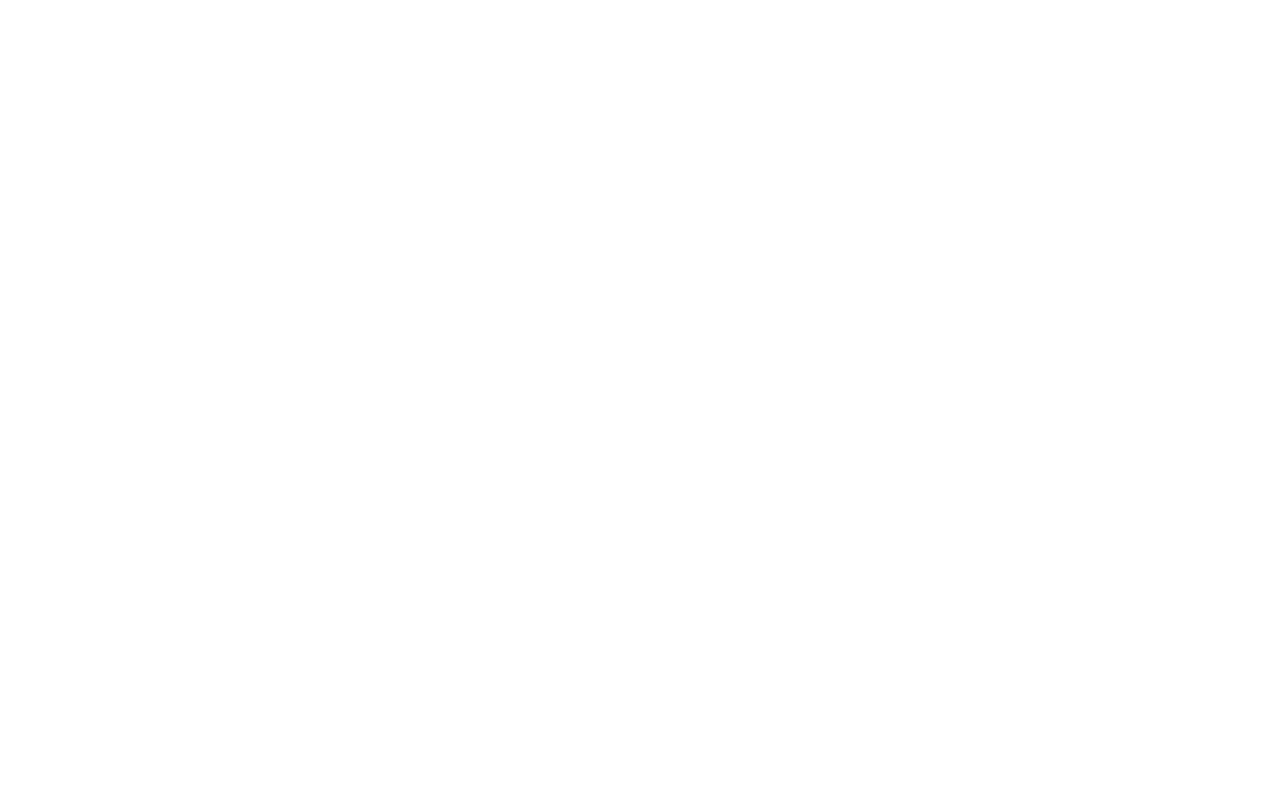
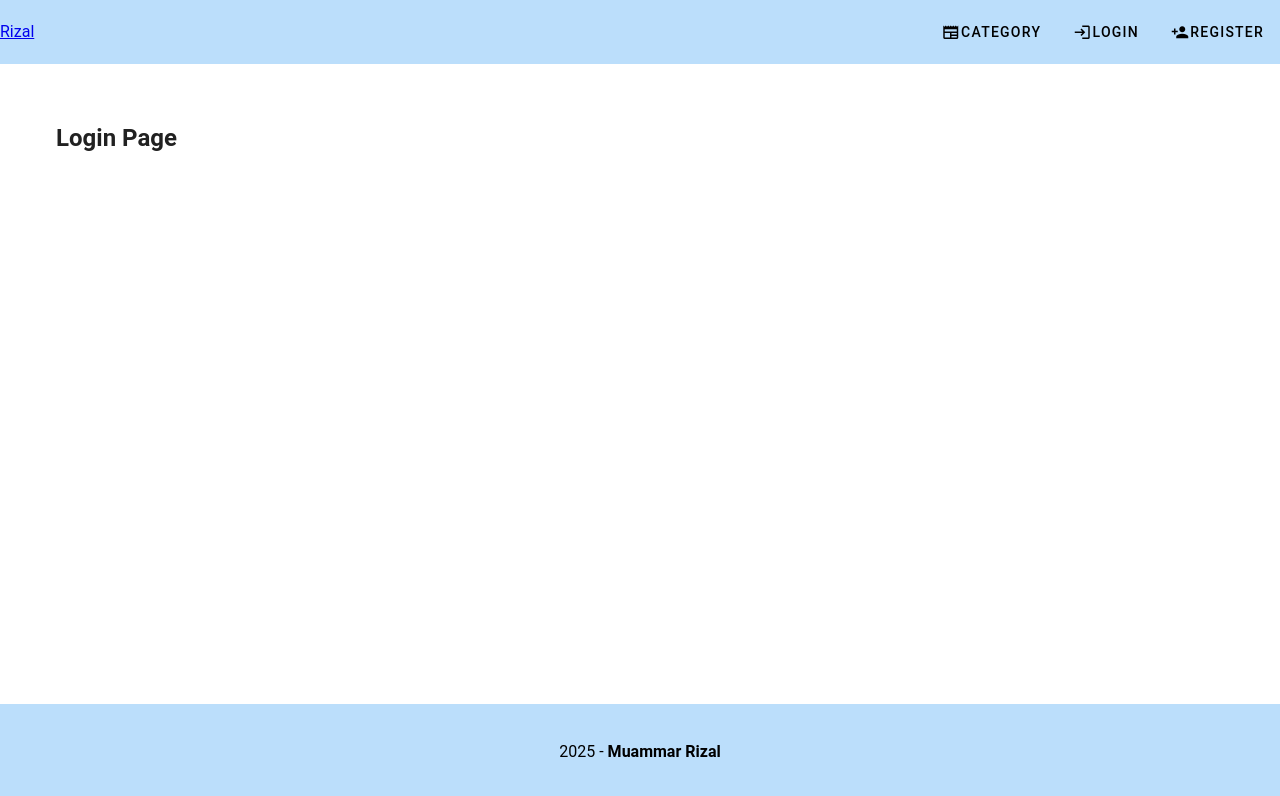
Before and after one commit to MuammarRizal/daily-digest, a Vue app: page /login in a window 1280 px wide. Before the commit this address had no page. Shown: the top 796 px of the page. Built offline with nearby package versions, Linux system fonts and the light colour scheme.

Commit message:
updated : admin page

```diff
--- a/src/router/index.js
+++ b/src/router/index.js
@@ -1,12 +1,15 @@
 import { createRouter, createWebHistory } from 'vue-router'
-import CategoryView from '@/views/Category.view.vue'
-import ProfileView from '@/views/Profile.view.vue'
-import NewsView from '@/views/News.view.vue'
-import DetailCategoryView from '@/views/DetailCategory.view.vue'
+import CategoryView from '@/views/admin/Category.view.vue'
+import ProfileView from '@/views/admin/Profile.view.vue'
+import NewsView from '@/views/admin/News.view.vue'
+import DetailCategoryView from '@/views/admin/DetailCategory.view.vue'
 import DashboardLayout from '@/layouts/admin/Dashboard.layout.vue'
-import DashboardView from '@/views/Dashboard.view.vue'
+import DashboardView from '@/views/admin/Dashboard.view.vue'
 import LandingPageLayout from '@/layouts/public/LandingPage.layout.vue'
-import LandingPageView from '@/views/LandingPage.view.vue'
+import LandingPageView from '@/views/public/LandingPage.view.vue'
+import LoginView from '@/views/public/Login.view.vue'
+import RegisterView from '@/views/public/Register.view.vue'
+import NotFoundView from '@/views/error/NotFound.view.vue'
 const router = createRouter({
   history: createWebHistory(import.meta.env.BASE_URL),
   // untuk user yang sudah login / admin
@@ -49,11 +52,28 @@
       component: LandingPageLayout,
       children: [
         {
-          path: '/',
+          path: '',
           name: 'LandingPage',
           component: LandingPageView,
         },
+        {
+          path: 'login',
+          name: 'Login',
+          component: LoginView,
+        },
+        {
+          path: 'register',
+          name: 'Register',
+          component: RegisterView,
+        },
       ],
+    },
+
+    // Not Found
+    {
+      path: '/:pathMatch(.*)*',
+      name: 'NotFound',
+      component: NotFoundView,
     },
   ],
 })
--- a/src/views/Dashboard.view.vue
+++ b/src/views/admin/Dashboard.view.vue
@@ -1,6 +1,6 @@
 <script setup>
 import { ref } from 'vue'
-import AlertMessage from '../components/AlertMessage.vue'
+import AlertMessage from '../../components/AlertMessage.vue'
 
 const group = ref(null)
 const showError = ref(false)
--- a/src/views/Home.view.vue
+++ b/src/views/admin/Home.view.vue
@@ -1,6 +1,6 @@
 <script setup>
 import { ref } from 'vue'
-import AlertMessage from '../components/AlertMessage.vue'
+import AlertMessage from '../../components/AlertMessage.vue'
 
 const group = ref(null)
 const showError = ref(false)
--- /dev/null
+++ b/src/views/public/Login.view.vue
@@ -0,0 +1,3 @@
+<template>
+  <h2>Login Page</h2>
+</template>
--- /dev/null
+++ b/src/views/public/Register.view.vue
@@ -0,0 +1,3 @@
+<template>
+  <h2>Register Page</h2>
+</template>
```
Also changed, not shown: src/views/admin/Category.view.vue (renamed from src/views/Category.view.vue), src/views/admin/DetailCategory.view.vue (renamed from src/views/DetailCategory.view.vue), src/views/admin/News.view.vue (renamed from src/views/News.view.vue), src/views/admin/Profile.view.vue (renamed from src/views/Profile.view.vue), src/views/public/LandingPage.view.vue (renamed from src/views/LandingPage.view.vue).
